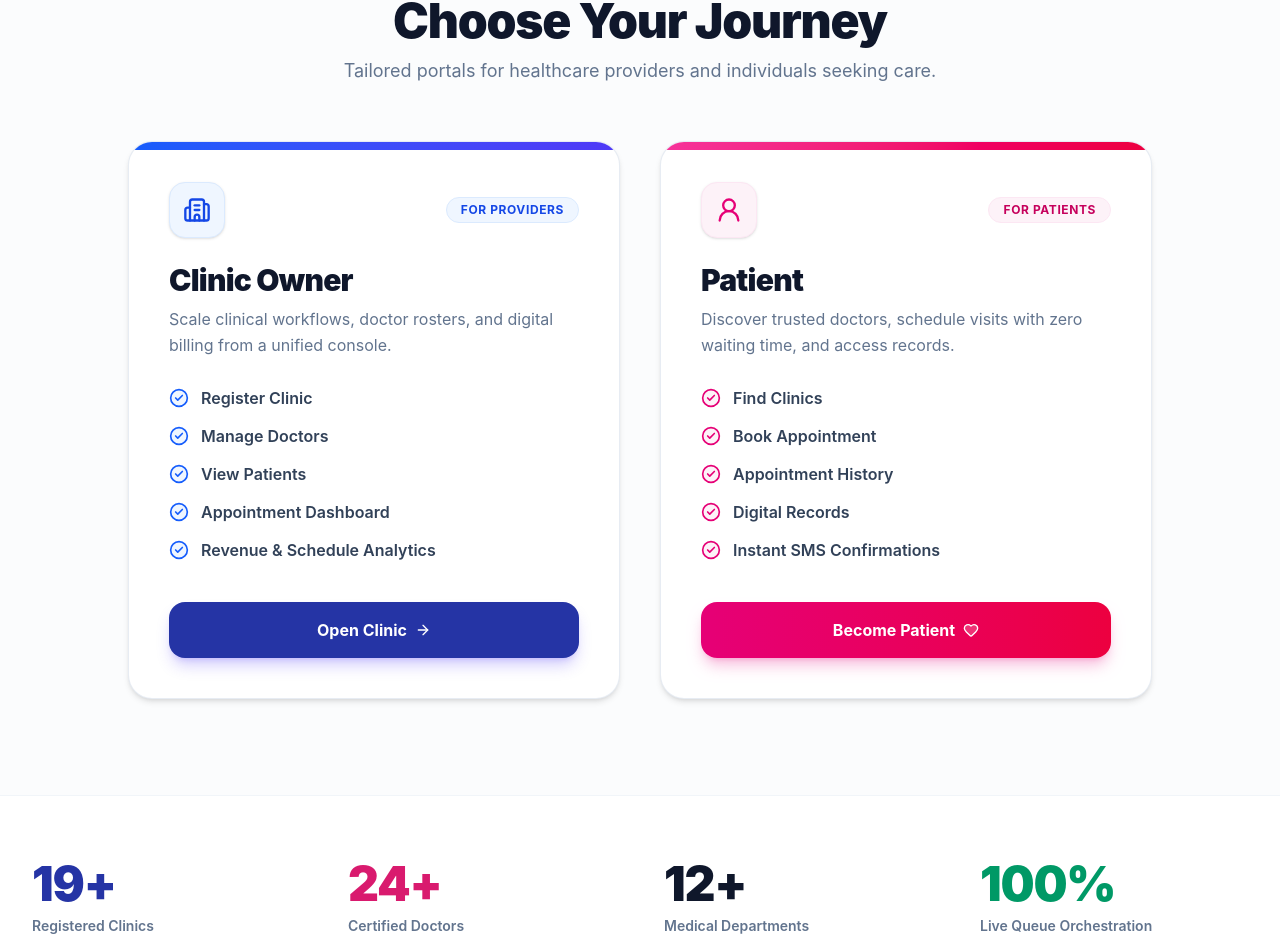
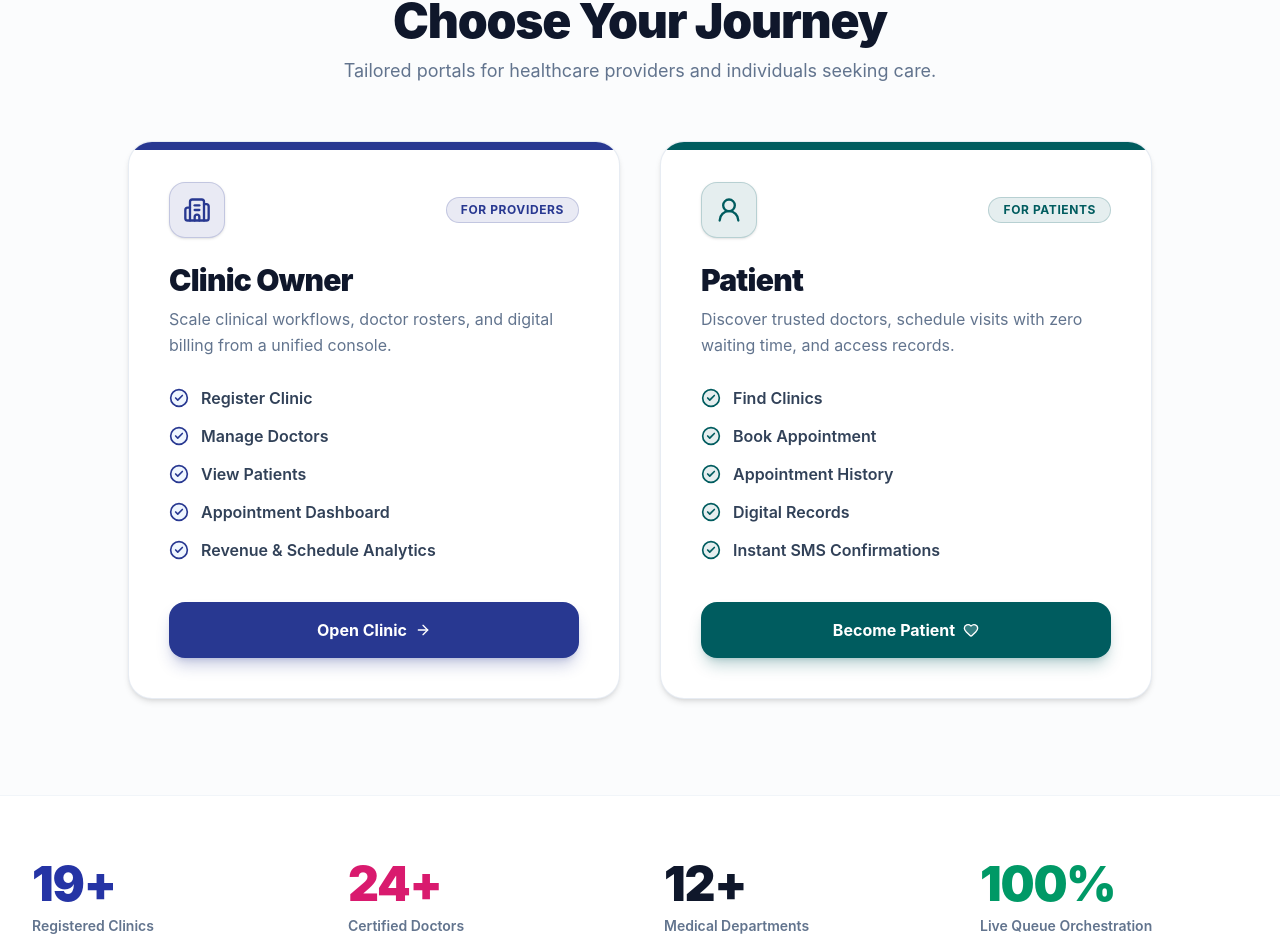
Before and after one commit to Ishtiak-Ahmed886/Frontend_Smart_Clinic, a React (Vite) app: page / in a window 1280 px wide. Shown: the part 1875-2814 px from the top of the page. Built offline with nearby package versions, Linux system fonts and the light colour scheme; no server answers.

Commit message:
style(homepage): set clinic owner card theme to #283891

```diff
--- /dev/null
+++ b/scripts/lint-design-tokens.mjs
@@ -0,0 +1,55 @@
+import fs from 'node:fs';
+import path from 'node:path';
+
+const ALLOWED_HEXES = new Set([
+  '#283891', // clinic owner primary brand
+  '#1e2b70', // clinic owner hover
+  '#1e3a8a', // brand-primary
+  '#172554', // brand-primary-hover
+  '#0d9488', // brand-teal
+  '#005c5f', // deep teal
+  '#00484a', // deep teal hover
+  '#0f766e', // brand-teal-hover
+  '#0284c7', // brand-accent
+  '#f1f5f9', // neutral canvas
+  '#ffffff', // white
+  '#000000', // black
+  '#e11d48', // rose-600 SVG
+  '#d97706', // amber-600 SVG
+  '#059669', // emerald-600 SVG
+  '#10b981', // emerald-500 SVG
+  '#333333', // print border
+]);
+
+const SRC_DIR = path.resolve('src');
+let violations = 0;
+
+function scan(dir) {
+  for (const entry of fs.readdirSync(dir, { withFileTypes: true })) {
+    const full = path.join(dir, entry.name);
+    if (entry.isDirectory()) {
+      scan(full);
+    } else if (/\.(jsx?|css)$/.test(entry.name) && entry.name !== 'App.css') {
+      const content = fs.readFileSync(full, 'utf8');
+      const lines = content.split('\n');
+      lines.forEach((line, idx) => {
+        const matches = line.matchAll(/#([0-9a-fA-F]{6})/g);
+        for (const match of matches) {
+          const hex = match[0].toLowerCase();
+          if (!ALLOWED_HEXES.has(hex)) {
+            console.error(`Forbidden hex ${hex} in ${path.relative('.', full)}:${idx + 1}`);
+            violations++;
+          }
+        }
+      });
+    }
+  }
+}
+
+scan(SRC_DIR);
+if (violations > 0) {
+  console.error(`\n❌ Failed with ${violations} forbidden hex literal(s). Consult design.md.`);
+  process.exit(1);
+} else {
+  console.log('✅ Design system token lint passed: 0 forbidden hex literals found.');
+}
--- a/src/components/homepage/RoleSection.jsx
+++ b/src/components/homepage/RoleSection.jsx
@@ -52,15 +52,15 @@ export default function RoleSection() {
           {/* Clinic Owner Card */}
           <div className="relative bg-white rounded-3xl p-8 sm:p-10 border border-slate-200/80 shadow-md hover:shadow-2xl transition-all duration-300 flex flex-col justify-between overflow-hidden group">
             {/* Top highlight bar */}
-            <div className="absolute top-0 left-0 right-0 h-2 bg-gradient-to-r from-blue-600 to-indigo-600" />
+            <div className="absolute top-0 left-0 right-0 h-2 bg-[#283891]" />
 
             <div>
               {/* Header */}
               <div className="flex items-center justify-between">
-                <div className="w-14 h-14 rounded-2xl bg-blue-50 text-blue-700 border border-blue-100 flex items-center justify-center shadow-sm group-hover:scale-105 transition-transform">
+                <div className="w-14 h-14 rounded-2xl bg-[#283891]/10 text-[#283891] border border-[#283891]/20 flex items-center justify-center shadow-sm group-hover:scale-105 transition-transform">
                   <Building2 className="w-7 h-7" />
                 </div>
-                <span className="px-3.5 py-1 rounded-full text-xs font-bold uppercase tracking-wider bg-blue-50 text-blue-700 border border-blue-100">
+                <span className="px-3.5 py-1 rounded-full text-xs font-bold uppercase tracking-wider bg-[#283891]/10 text-[#283891] border border-[#283891]/20">
                   {t("forProviders")}
                 </span>
               </div>
@@ -77,7 +77,7 @@ export default function RoleSection() {
               <ul className="mt-7 space-y-3.5">
                 {clinicFeatures.map((item) => (
                   <li key={item} className="flex items-center gap-3 text-sm sm:text-base font-semibold text-slate-700">
-                    <CheckCircle2 className="w-5 h-5 text-blue-600 shrink-0 fill-blue-50" />
+                    <CheckCircle2 className="w-5 h-5 text-[#283891] shrink-0 fill-blue-50" />
                     <span>{item}</span>
                   </li>
                 ))}
@@ -88,7 +88,7 @@ export default function RoleSection() {
             <div className="mt-10">
               <Link
                 to={user ? "/dashboard" : "/register"}
-                className="w-full inline-flex items-center justify-center gap-2 py-4 px-6 rounded-2xl font-bold text-white bg-[#2534a5] hover:bg-[#1a2578] shadow-lg shadow-indigo-600/25 active:scale-[0.98] transition-all text-base group cursor-pointer"
+                className="w-full inline-flex items-center justify-center gap-2 py-4 px-6 rounded-2xl font-bold text-white bg-[#283891] hover:bg-[#1e2b70] shadow-lg shadow-[#283891]/25 active:scale-[0.98] transition-all text-base group cursor-pointer"
               >
                 <span>{t("openClinicBtn")}</span>
                 <ArrowRight className="w-4 h-4 transition-transform group-hover:translate-x-1" />
@@ -99,15 +99,15 @@ export default function RoleSection() {
           {/* Patient Card */}
           <div className="relative bg-white rounded-3xl p-8 sm:p-10 border border-slate-200/80 shadow-md hover:shadow-2xl transition-all duration-300 flex flex-col justify-between overflow-hidden group">
             {/* Top highlight bar */}
-            <div className="absolute top-0 left-0 right-0 h-2 bg-gradient-to-r from-pink-500 to-rose-600" />
+            <div className="absolute top-0 left-0 right-0 h-2 bg-[#005C5F]" />
 
             <div>
               {/* Header */}
               <div className="flex items-center justify-between">
-                <div className="w-14 h-14 rounded-2xl bg-pink-50 text-pink-600 border border-pink-100 flex items-center justify-center shadow-sm group-hover:scale-105 transition-transform">
+                <div className="w-14 h-14 rounded-2xl bg-[#005C5F]/10 text-[#005C5F] border border-[#005C5F]/20 flex items-center justify-center shadow-sm group-hover:scale-105 transition-transform">
                   <UserRound className="w-7 h-7" />
                 </div>
-                <span className="px-3.5 py-1 rounded-full text-xs font-bold uppercase tracking-wider bg-pink-50 text-pink-700 border border-pink-100">
+                <span className="px-3.5 py-1 rounded-full text-xs font-bold uppercase tracking-wider bg-[#005C5F]/10 text-[#005C5F] border border-[#005C5F]/20">
                   {t("forPatients")}
                 </span>
               </div>
@@ -124,7 +124,7 @@ export default function RoleSection() {
               <ul className="mt-7 space-y-3.5">
                 {patientFeatures.map((item) => (
                   <li key={item} className="flex items-center gap-3 text-sm sm:text-base font-semibold text-slate-700">
-                    <CheckCircle2 className="w-5 h-5 text-pink-600 shrink-0 fill-pink-50" />
+                    <CheckCircle2 className="w-5 h-5 text-[#005C5F] shrink-0 fill-[#005C5F]/10" />
                     <span>{item}</span>
                   </li>
                 ))}
@@ -135,7 +135,7 @@ export default function RoleSection() {
             <div className="mt-10">
               <Link
                 to={user ? "/clinics" : "/register"}
-                className="w-full inline-flex items-center justify-center gap-2 py-4 px-6 rounded-2xl font-bold text-white bg-gradient-to-r from-pink-600 to-rose-600 hover:from-pink-700 hover:to-rose-700 shadow-lg shadow-pink-600/25 active:scale-[0.98] transition-all text-base group cursor-pointer"
+                className="w-full inline-flex items-center justify-center gap-2 py-4 px-6 rounded-2xl font-bold text-white bg-[#005C5F] hover:bg-[#00484a] shadow-lg shadow-[#005C5F]/25 active:scale-[0.98] transition-all text-base group cursor-pointer"
               >
                 <span>{t("becomePatientBtn")}</span>
                 <Heart className="w-4 h-4 transition-transform group-hover:scale-125 fill-white/20" />
```
